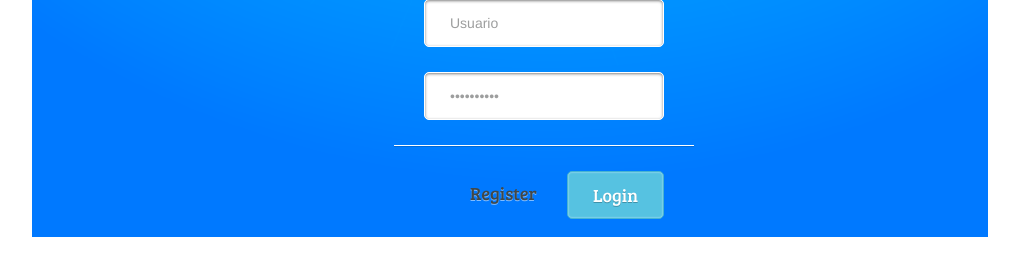
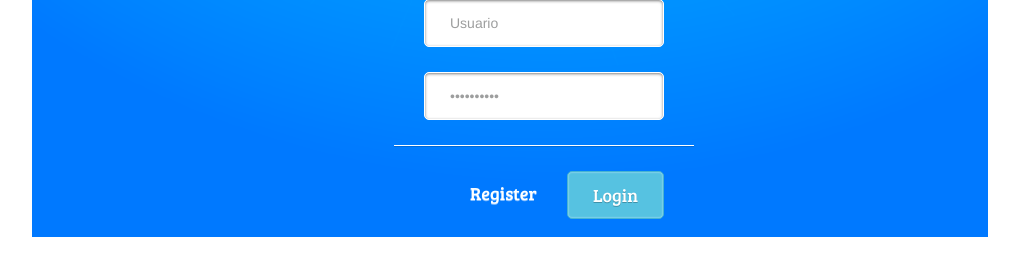
Before and after one commit to andy645jh/Zappienza, a PHP site: page / in a window 1280 px wide. Shown: the part 531-800 px from the top of the page, without its empty margins (96-1115 px from the left). Run offline with PHP 8.4, Linux system fonts and the light colour scheme; some libraries are stand-ins or nearby versions.

Commit message:
Nuevo estilo

```diff
--- a/index.html
+++ b/index.html
@@ -15,7 +15,7 @@
     <body>
         <div id="wrapper2" class="wrap">
             <div id="formulario">
-                <form name="login-form" class="login-form" action="" method="post">
+                <form name="login-form" class="login-form" action="php/login.php" method="post">
 
                     <!--CONTENT-->
                     <div class="content">
--- a/page/css/style.css
+++ b/page/css/style.css
@@ -254,7 +254,7 @@ FOOTER
 	font-family: 'Bree Serif', serif;
 	font-weight: 300;
 	font-size: 18px;
-	color: #414848;
+	color: #FFF;
 	text-shadow: 0px 1px 0 rgba(256,256,256,0.5);
 }
 
```
